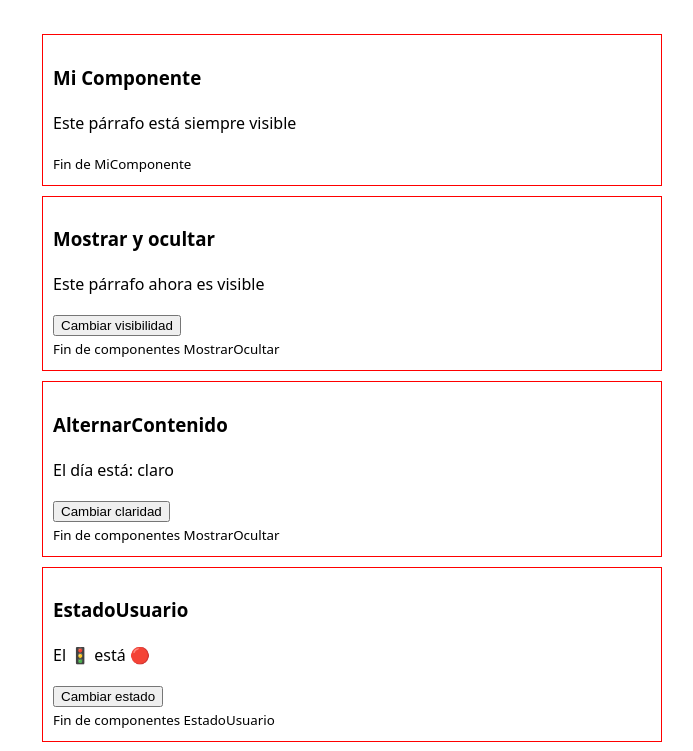
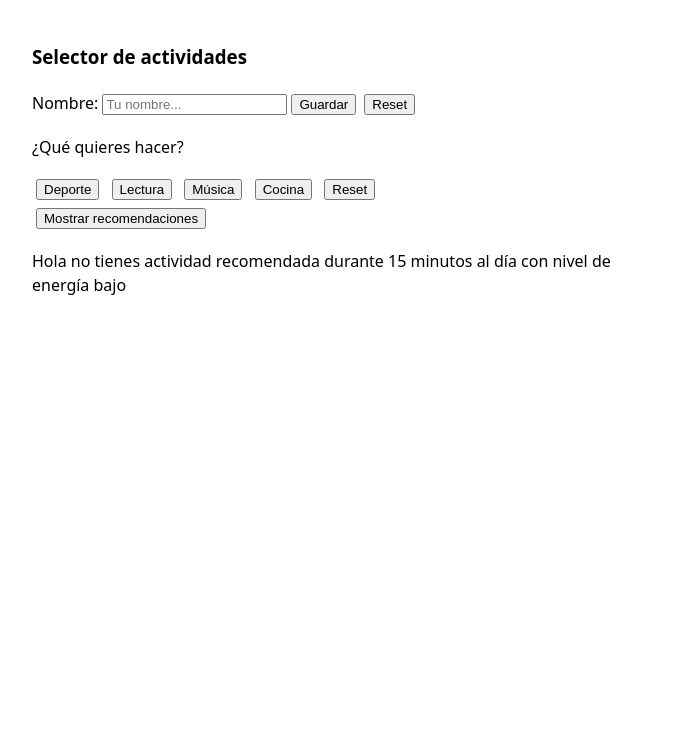
Before and after one commit to rodri-a91/desarrollo-interfaces, a React (Vite) app in the folder proyecto-0/: page / in a window 1280 px wide. Shown: the top 751 px of the page, without its empty margins (288-981 px from the left). Built offline with nearby package versions, Linux system fonts and the light colour scheme.

Commit message:
selector de actividaddes

```diff
--- a/proyecto-0/src/App.tsx
+++ b/proyecto-0/src/App.tsx
@@ -1,11 +1,11 @@
-import AlternarContenido from './components/continuando/AlternarContenido.tsx'
-import EjemploInput from './components/continuando/EjemploInput.tsx'
-import EjemploParámetros from './components/continuando/EjemploParámetros.tsx'
-import EstadoArray from './components/continuando/EstadoArray.tsx'
-import EstadoClicks from './components/continuando/EstadoClicks.tsx'
-import EstadoUsuario from './components/continuando/EstadoUsuario.tsx'
-import MiComponente from './components/continuando/MiComponente.tsx'
-import MostrarOcultar from './components/continuando/MostrarOcultar.tsx'
+// import AlternarContenido from './components/continuando/AlternarContenido.tsx'
+// import EjemploInput from './components/continuando/EjemploInput.tsx'
+// import EjemploParámetros from './components/continuando/EjemploParámetros.tsx'
+// import EstadoArray from './components/continuando/EstadoArray.tsx'
+// import EstadoClicks from './components/continuando/EstadoClicks.tsx'
+// import EstadoUsuario from './components/continuando/EstadoUsuario.tsx'
+// import MiComponente from './components/continuando/MiComponente.tsx'
+// import MostrarOcultar from './components/continuando/MostrarOcultar.tsx'
 // import Texto from './components/eventos/texto.tsx'
 // import Contador from './components/estados/Contador'
 // import Contador3 from './components/estados/Contador3'
@@ -17,6 +17,8 @@ import MostrarOcultar from './components/continuando/MostrarOcultar.tsx'
 // import Precio from './components/Precio.tsx'
 // import Tarjeta from './components/Tarjeta.tsx'
 
+import SelectorActividades from "./components/SelectorActividades"
+
 // const enDolares = (cantidad: number) => {
 //   return cantidad.toLocaleString("us-US", { style: "currency", currency: "USD" })
 // }
@@ -26,14 +28,17 @@ function App() {
     return (
     <>
 
-      <MiComponente/>
+<SelectorActividades/>
+
+
+      {/* <MiComponente/>
       <MostrarOcultar/>
       <AlternarContenido/>
       <EstadoUsuario/>
       <EstadoArray/>
       <EstadoClicks/>
       <EjemploInput/>
-      <EjemploParámetros/>
+      <EjemploParámetros/> */}
 
 
 
--- /dev/null
+++ b/proyecto-0/src/components/SelectorActividades.tsx
@@ -0,0 +1,57 @@
+import { useState } from "react"
+
+function SelectorActividades() {
+    const [nombre, setNombre] = useState<string>('')
+    const [nombreTemporal, setNombreTemporal] = useState<string>('')
+    const [actividad, setActividad] = useState<string>('')
+    const [energia, setEnergia] = useState<string>('bajo')
+    const [tiempo, setTiempo] = useState<number>(15)
+
+    const [visible, setVisible] = useState<boolean>(false)
+
+
+    const resetear = () => {
+        setNombre('')
+        setNombreTemporal('')
+    }
+
+    const mostrarRecomendaciones = () => {
+        setVisible(!visible)
+    }
+
+    const recomendaciones: Record<string, string[]> = {
+        deporte: ['Recuerda hidratarte', 'Haz calentamiento'],
+        lectura: ['Busca un lugar cómodo', 'Ajusta la luz'],
+        música: ['Usa auriculares', 'Prueba géneros nuevos'],
+        cocina: ['Lee la receta completa', 'Ten los ingredientes listos'],
+    }
+
+    return (
+        <div>
+            <h3>Selector de actividades</h3>
+            <p>Nombre: <input onChange={(e) => setNombreTemporal(e.target.value)} value={nombreTemporal} type="text" placeholder="Tu nombre..." /><button onClick={() => setNombre(nombreTemporal)}>Guardar</button><button onClick={() => resetear()}>Reset</button></p>
+            <p>¿Qué quieres hacer?</p>
+            <button onClick={() => setActividad('deporte')}>Deporte</button> <button onClick={() => setActividad('lectura')}>Lectura</button> <button onClick={() => setActividad('música')}>Música</button> <button onClick={() => setActividad('cocina')}>Cocina</button> <button onClick={() => setActividad('')}>Reset</button>
+
+            {actividad && <div>
+                <p>Selecciona el nivel de energía de tu actividad</p>
+                <button onClick={() => setEnergia('alto')}>Alto</button> <button onClick={() => setEnergia('medio')}>Medio</button> <button onClick={() => setEnergia('bajo')}>Bajo</button>
+                <p>Nivel energía seleccionado: {energia}</p>
+                <h3>Tiempo disponible {tiempo} minutos</h3>
+                <p><input type="range" min={15} max={180} step={15} value={tiempo} onChange={(e) => setTiempo(Number(e.target.value))} /></p></div>}
+
+            <br/><button onClick={() => mostrarRecomendaciones()}>{visible ? "Ocultar recomendaciones" : "Mostrar recomendaciones"}</button>
+
+            {visible && recomendaciones[actividad] &&  <ul>
+                <li>{recomendaciones[actividad][0]}</li>
+                <li>{recomendaciones[actividad][1]}</li>
+                </ul>}
+
+            <p>Hola {nombre} {actividad ? "tu actividad recomendada es" : "no tienes actividad recomendada"} {actividad} durante {tiempo} minutos al día
+                con nivel de energía {energia}
+            </p>
+        </div>
+    )
+}
+
+export default SelectorActividades
--- a/proyecto-0/src/index.css
+++ b/proyecto-0/src/index.css
@@ -17,13 +17,14 @@ body {
 button {
   padding: 0.4 rem 0.9 rem;
   cursor: pointer;
+  margin: 4px;
 }
 
-div > div {
-  border: 1px solid red;
+/* div {
   margin: 10px;
   padding: 10px;
-}
+} */
+
 
 /*
 @media (prefers-color-scheme: dark) {
```
